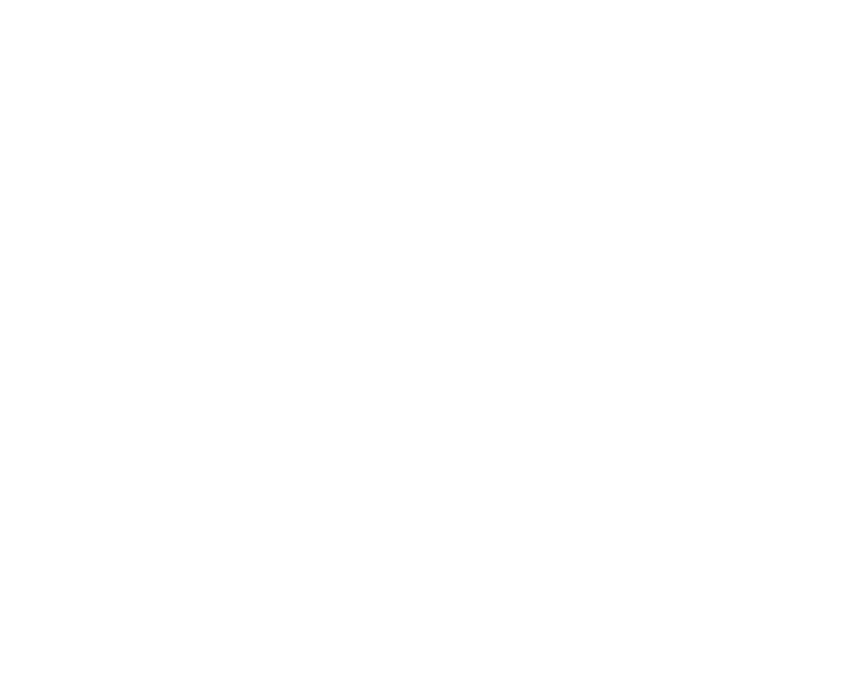
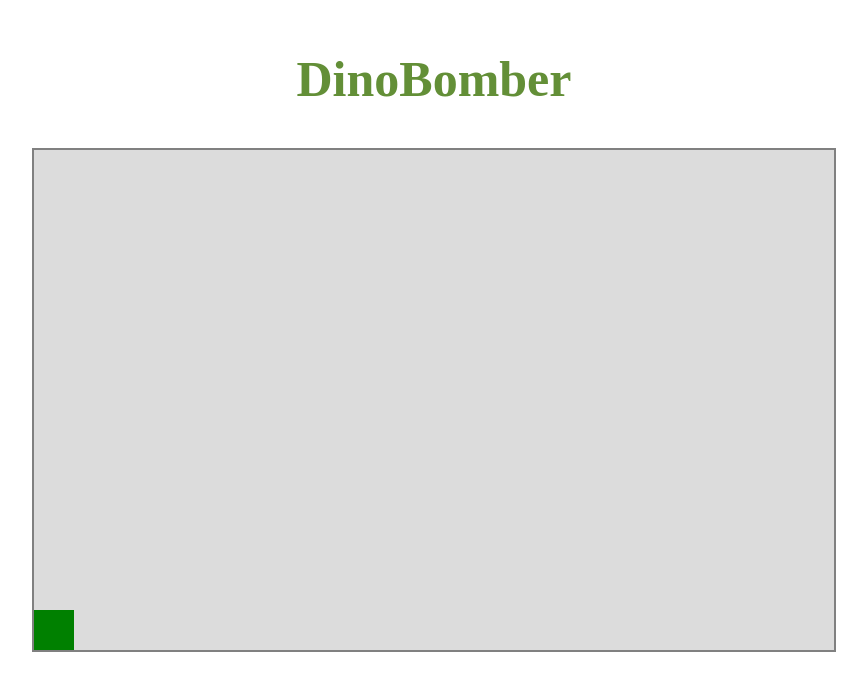
Before and after one commit to jjzhang329/DinoBomber, a website built with webpack: page index.html in a window 1280 px wide. Shown: the whole page, without its empty margins (206-1073 px from the left). Built offline with nearby package versions, Linux system fonts and the light colour scheme.

Commit message:
working on movements

```diff
--- a/index.html
+++ b/index.html
@@ -1,12 +1,21 @@
 <!DOCTYPE html>
 <html lang="en">
+
 <head>
-    <meta charset="UTF-8">
-    <meta http-equiv="X-UA-Compatible" content="IE=edge">
-    <meta name="viewport" content="width=device-width, initial-scale=1.0">
-    <title>Document</title>
+    <meta charset="UTF-8" />
+    <meta name="viewport" content="width=device-width, initial-scale=1.0" />
+    <meta http-equiv="X-UA-Compatible" content="ie=edge" />
+    <link rel="stylesheet" href="./dist/main.css" />
+    <script src="./dist/main.js" defer></script>
+    <title>DinoBomber</title>
 </head>
+
 <body>
 
+    <p class= "title">DinoBomber</p>
+    <canvas id="canvas"></canvas>
+
+
 </body>
+
 </html>
--- a/package.json
+++ b/package.json
@@ -32,9 +32,8 @@
     "regenerator-runtime": "^0.13.9",
     "sass": "^1.45.1",
     "sass-loader": "^12.4.0",
+    "util": "^0.12.4",
     "webpack": "^5.65.0",
     "webpack-cli": "^4.9.1"
   }
-
-
 }
--- a/src/index.js
+++ b/src/index.js
@@ -0,0 +1,18 @@
+const Dino = require('./scripts/dino.js')
+
+
+const keys = [];
+const canvas = document.getElementById('canvas');
+const ctx = canvas.getContext('2d');
+canvas.width = 800;
+canvas.height = 500;
+ctx.clearRect(0, 0, canvas.width, canvas.height)
+const newDino = new Dino(ctx)
+
+
+window.addEventListener('keydown', function (e) {
+    keys[e.keycode] = true;
+})
+window.addEventListener('keyup', function (e) {
+    delete keys[e.keycode];
+})
--- a/src/index.scss
+++ b/src/index.scss
@@ -0,0 +1,19 @@
+.title{
+    display: flex;
+    justify-content: center;
+    font-weight: bold;
+    font-size: 50px;
+    color: rgb(99, 143, 55);
+
+}
+#canvas{
+    height: 500px;
+    width: 800px;
+    border: 2px solid gray;
+    background-color: gainsboro;
+    position: absolute;
+    top: 50%;
+    left: 50%;
+    transform: translate(-50%, -50%);
+
+}
--- /dev/null
+++ b/src/scripts/dino.js
@@ -0,0 +1,28 @@
+class Dino{
+    constructor(ctx){
+        this.x = 0;
+        this.y = 460;
+        this.width = 40;
+        this.height = 40;
+        this.move = 1
+        this.draw(ctx)
+
+    }
+
+    draw(ctx){
+        ctx.fillStyle = 'green';
+        ctx.fillRect(this.x, this.y, this.width, this.height)
+    }
+
+   move(){
+       //if up key is pressed
+       if(keys[38]){
+           this.y -= this.move;
+       }
+   }
+
+}
+
+
+
+module.exports= Dino;
--- a/webpack.config.js
+++ b/webpack.config.js
@@ -39,6 +39,11 @@ module.exports = (env, argv) => {
     } else {
         config.devtool = 'eval-source-map';
     }
+    resolve: {
+        alias: {
+            util: require.resolve("util/")
+        }
+    }
 
     return config;
 }
```
Also changed, not shown: dist/main.css, dist/main.js, 1 other file.
